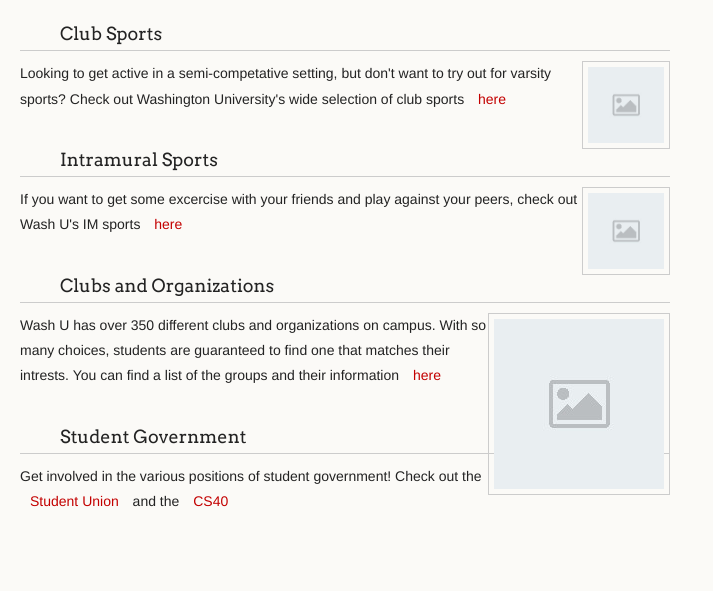
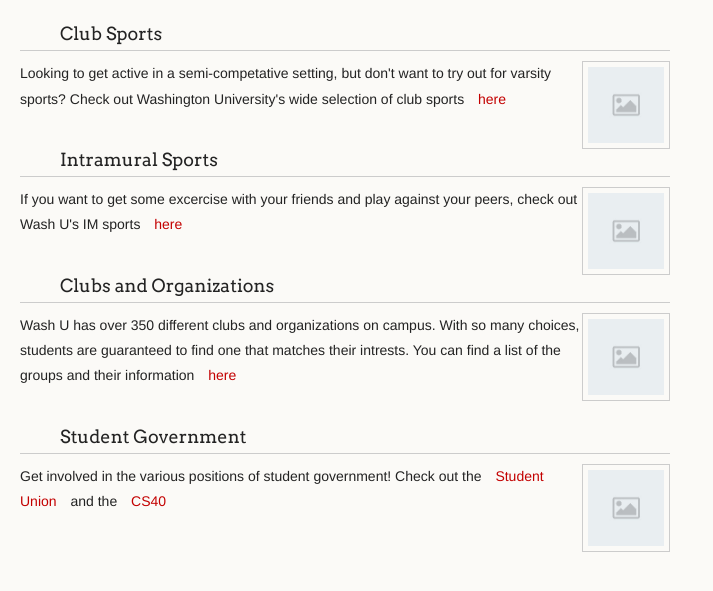
Before and after one commit to julfelder/Campus-Activities, a plain HTML site: page index.html in a window 1280 px wide. Shown: the part 115-706 px from the top of the page, without its empty margins (0-713 px from the left). Drawn offline with Linux system fonts and the light colour scheme.

Commit message:
Update index.html

```diff
--- a/index.html
+++ b/index.html
@@ -28,12 +28,12 @@
 
 <h3>
 <a id="clubs" class="anchor" href="#creating-pages-manually" aria-hidden="true"><span aria-hidden="true" class="octicon octicon-link"></span></a>Clubs and Organizations</h3>
-<img src="default-placeholder.jpg">
+<img src="default-placeholder.jpg" style="width:76px;height:76px;">
 <p>Wash U has over 350 different clubs and organizations on campus. With so many choices, students are guaranteed to find one that matches their intrests. You can find a list of the groups and their information <a href="http://su.wustl.edu/su-group-directory/">here</a></p>
 
 <h3>
 <a id="student govt" class="anchor" href="#authors-and-contributors" aria-hidden="true"><span aria-hidden="true" class="octicon octicon-link"></span></a>Student Government</h3>
-
+<img src="default-placeholder.jpg" style="width:76px;height:76px;">
 <p>Get involved in the various positions of student government! Check out the <a href="http://su.wustl.edu/">Student Union</a> and the <a href="http://cs40.wustl.edu/"> CS40</a></p>
 
 
```
